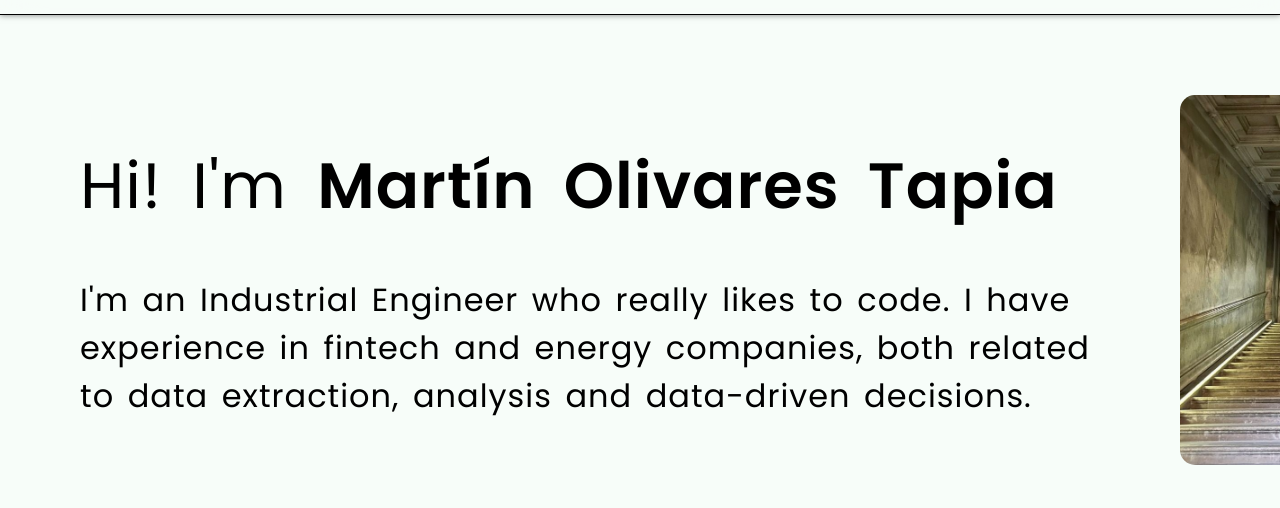
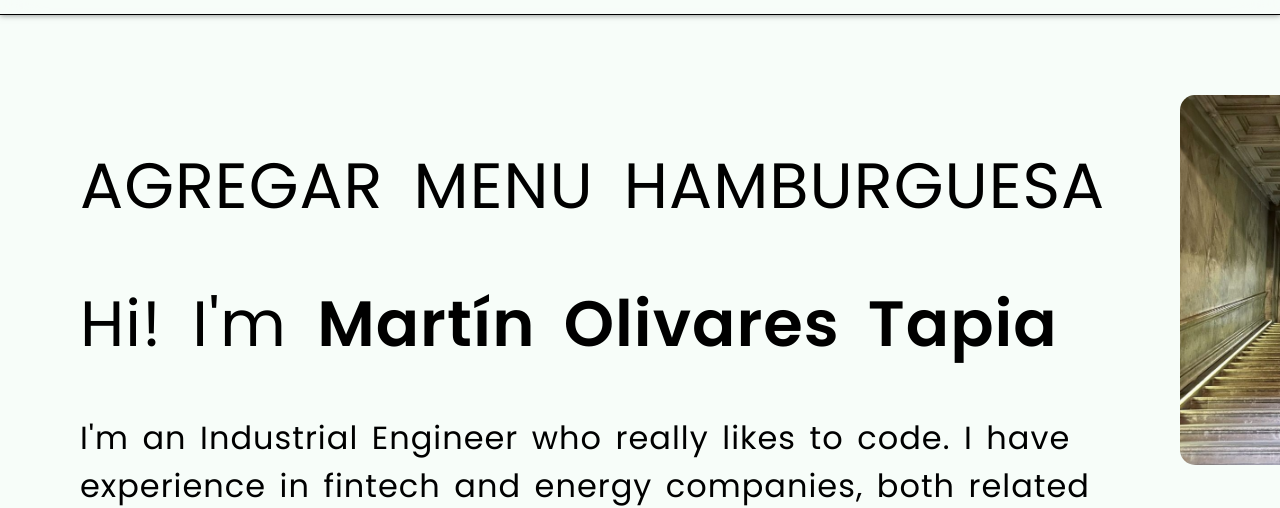
Before and after one commit to martinnss/martinnss.github.io, a plain HTML site: page index.html in a window 1280 px wide. Shown: the part 98-606 px from the top of the page. Drawn offline with nearby package versions, Linux system fonts and the light colour scheme; a script that the page names is missing.

Commit message:
new features

```diff
--- a/index.html
+++ b/index.html
@@ -30,6 +30,7 @@
     <main>
         <header>
             <div class="presentation">
+                <h1>AGREGAR MENU HAMBURGUESA</h1>
                 <h1>Hi! I'm <strong>Martín Olivares Tapia</strong></h1>
                 <p>I'm an Industrial Engineer who really likes to code. I have experience in fintech and energy companies, both related to data extraction, analysis and data-driven decisions.</p>
             </div>
```
